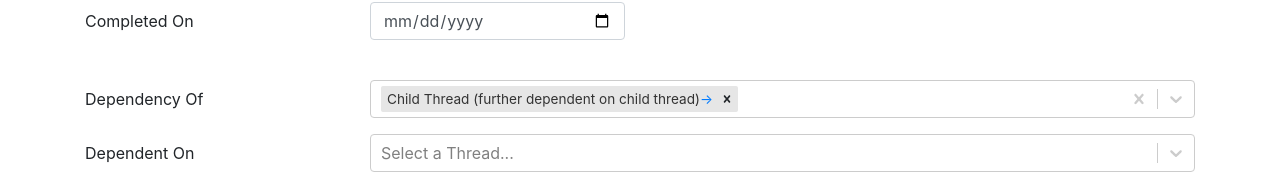
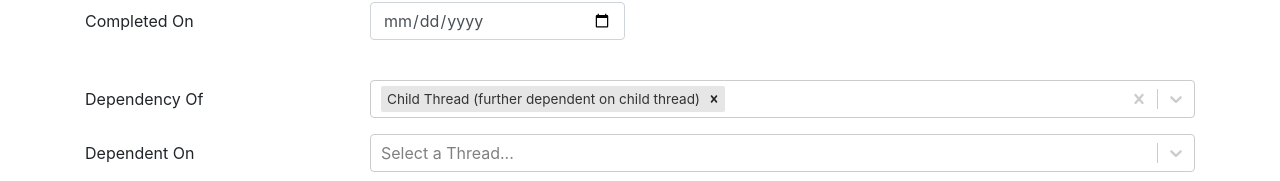
Before and after one commit to dLopreiato/thread-manager-spa, a React (Create React App) app in the folder app/: page /#/thread/a in a window 1280 px wide. Shown: the part 404-585 px from the top of the page. Built offline with nearby package versions, Linux system fonts and the light colour scheme.

Commit message:
Link doesn't work well right now

```diff
--- a/app/src/contentViews/ThreadView.js
+++ b/app/src/contentViews/ThreadView.js
@@ -1,6 +1,6 @@
 import React, { Component } from 'react';
 import Select from 'react-select';
-import {Link, Prompt} from 'react-router-dom';
+import {Prompt} from 'react-router-dom';
 
 class ThreadView extends Component {
 
@@ -43,7 +43,7 @@
     for (let i = 0; i < references.length; i += 1) {
       retVal.push({
         value: references[i].id,
-        label: <span key={references[i].id}>{references[i].name}<Link to={"/thread/" + references[i].id}>&#8594;</Link></span>
+        label: <span key={references[i].id}>{references[i].name}</span>
       });
     }
     return retVal;
```
